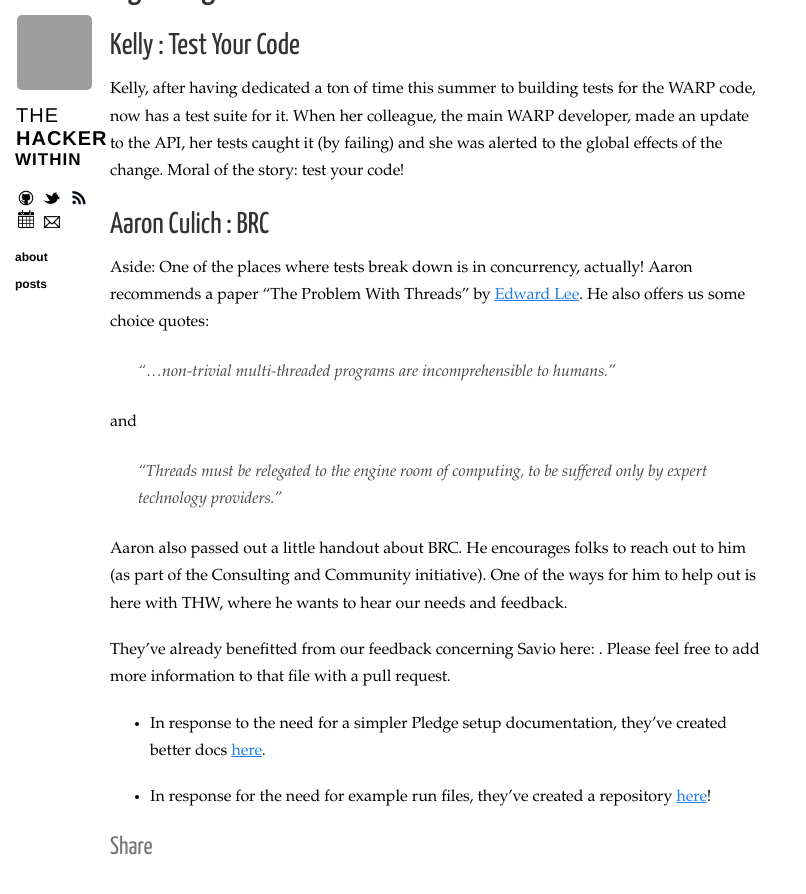
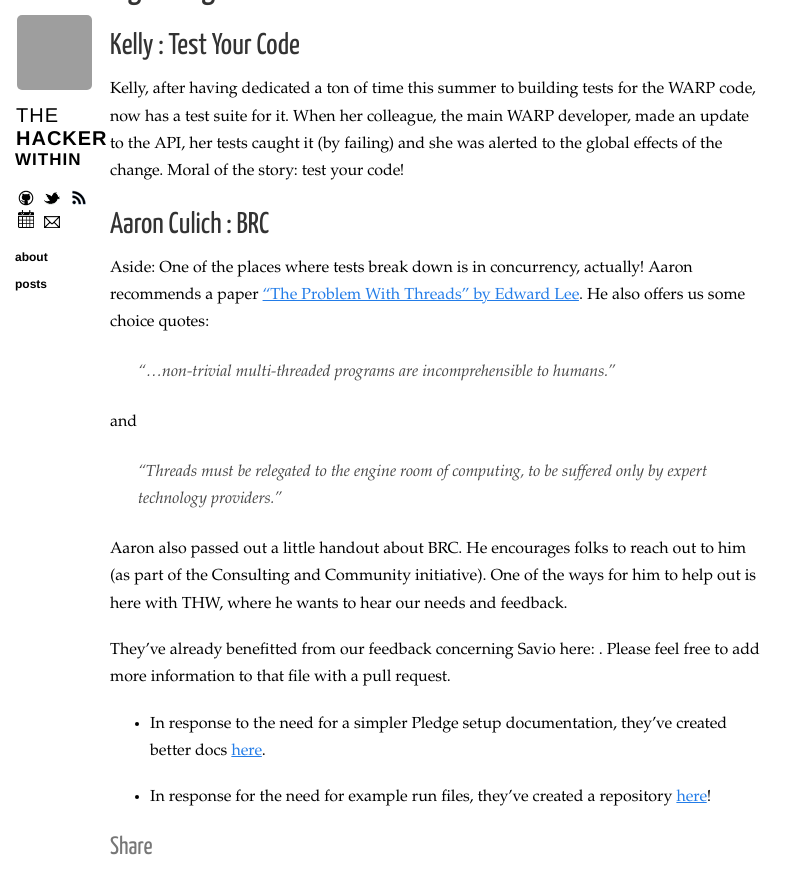
Before and after one commit to thehackerwithin/berkeley, a Jekyll site: the page built from _posts/2014-10-15-mocdown-and-threading.markdown, in a window 1280 px wide and 900 px high, scrolled down 1574 px. Shown: the top 894 px of the window, without its empty margins (0-806 px from the left). Built offline with Jekyll 4.4.1, drawn with Linux system fonts in a browser that asks for light colours; nearby versions of some CDN libraries; Markdown is read by kramdown in place of the engine named in the settings; comment, search, counter and statistics services are not loaded; grey boxes are pictures that could not be loaded.

Commit message:
longer link text

```diff
--- a/_posts/2014-10-15-mocdown-and-threading.markdown
+++ b/_posts/2014-10-15-mocdown-and-threading.markdown
@@ -80,7 +80,7 @@ code!
 ## Aaron Culich : BRC
 
 Aside: One of the places where tests break down is in concurrency, actually! Aaron
-recommends a paper "The Problem With Threads" by [Edward
+recommends a paper ["The Problem With Threads" by Edward
 Lee](http://www.eecs.berkeley.edu/Pubs/TechRpts/2006/EECS-2006-1.pdf). He also
 offers us some choice quotes:
 
```
